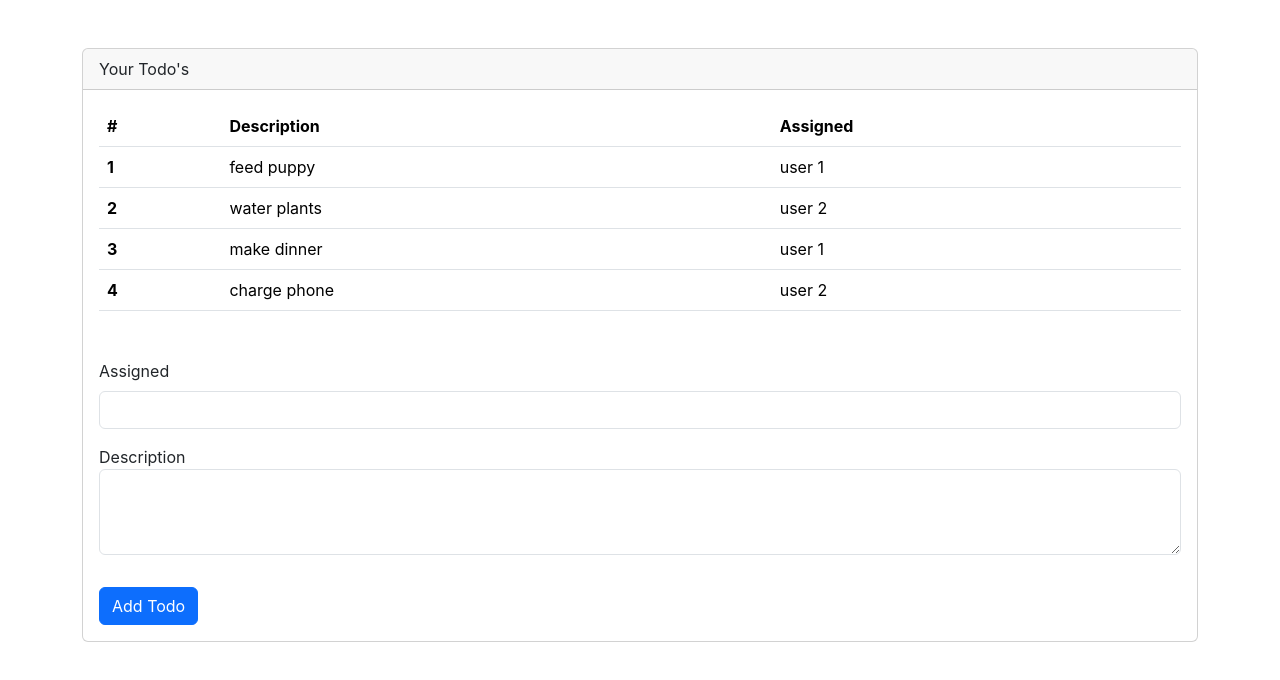
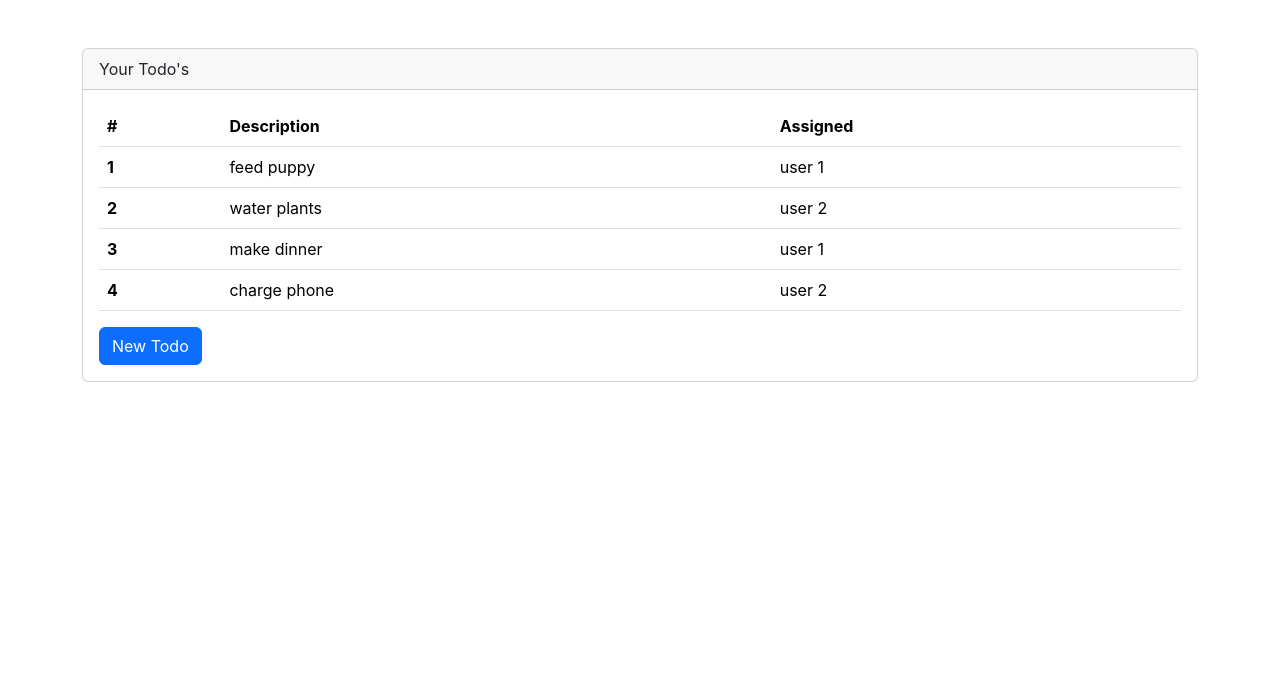
Before and after one commit to ZestyLimones/simple-React-Typescript-Todo, a React (Create React App) app in the folder react-todo/: page / in a window 1280 px wide. Shown: the top 680 px of the page. Built offline with nearby package versions, Linux system fonts and the light colour scheme.

Commit message:
conditional rendering for todo form.

```diff
--- a/react-todo/src/App.js
+++ b/react-todo/src/App.js
@@ -4,6 +4,8 @@
 import NewTodoForm from './components/NewTodoForm';
 
 function App() {
+  const [showAddTodoForm, setShowAddTodoForm] = useState(false);
+
   const [todos, setTodos] = useState([
     { rowNumber: 1, rowDescription: 'feed puppy', rowAssign: 'user 1' },
     { rowNumber: 2, rowDescription: 'water plants', rowAssign: 'user 2' },
@@ -39,7 +41,13 @@
         <div className="card-header">Your Todo's</div>
         <div className="card-body">
           <TodoTable todos={todos} deleteTodo={deleteTodo} />
-          <NewTodoForm addTodo={addTodo} />
+          <button
+            onClick={() => setShowAddTodoForm(!showAddTodoForm)}
+            className="btn btn-primary"
+          >
+            {showAddTodoForm ? 'Close New Todo' : 'New Todo'}
+          </button>
+          {showAddTodoForm && <NewTodoForm addTodo={addTodo} />}
         </div>
       </div>
     </div>
```
